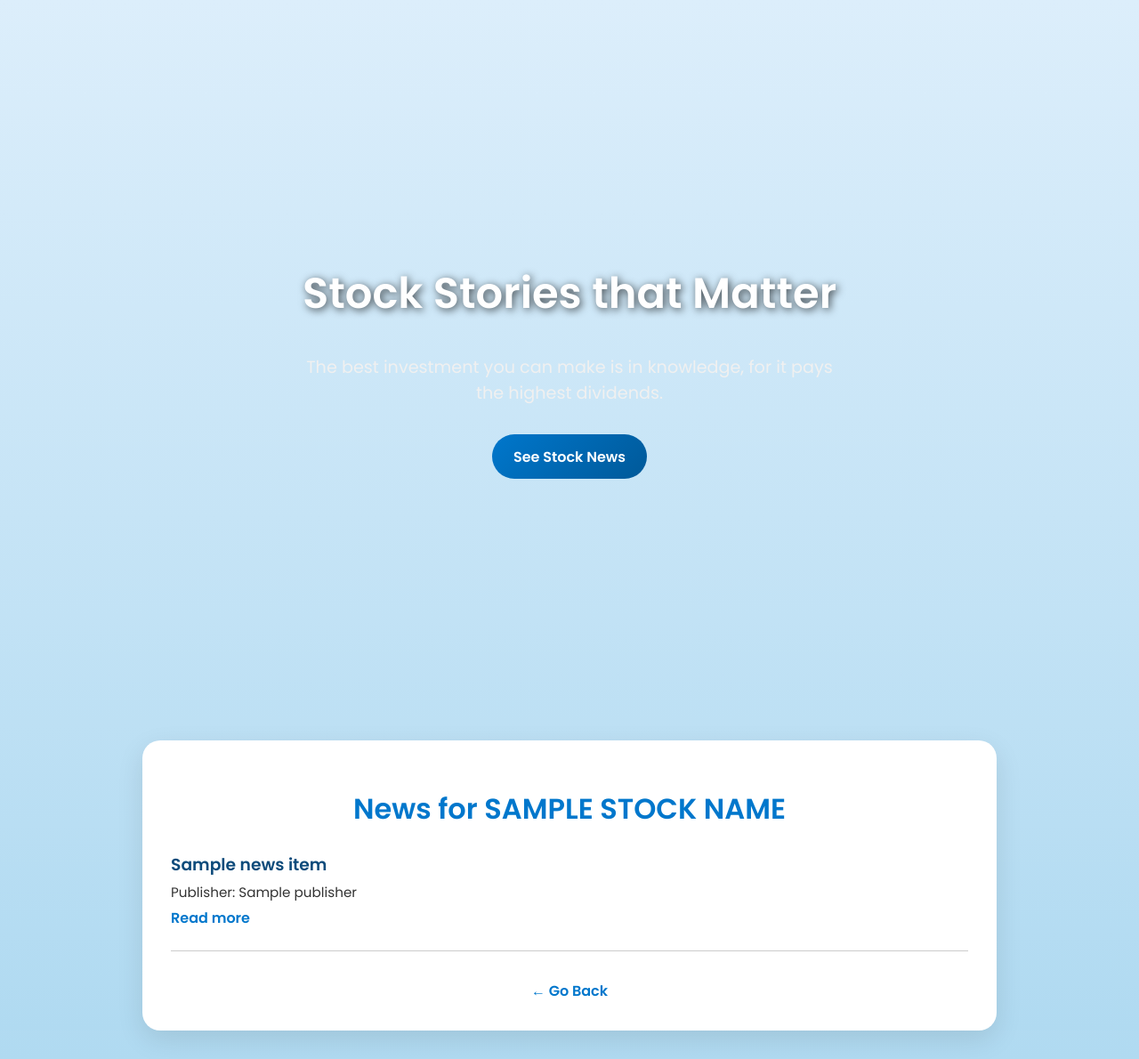
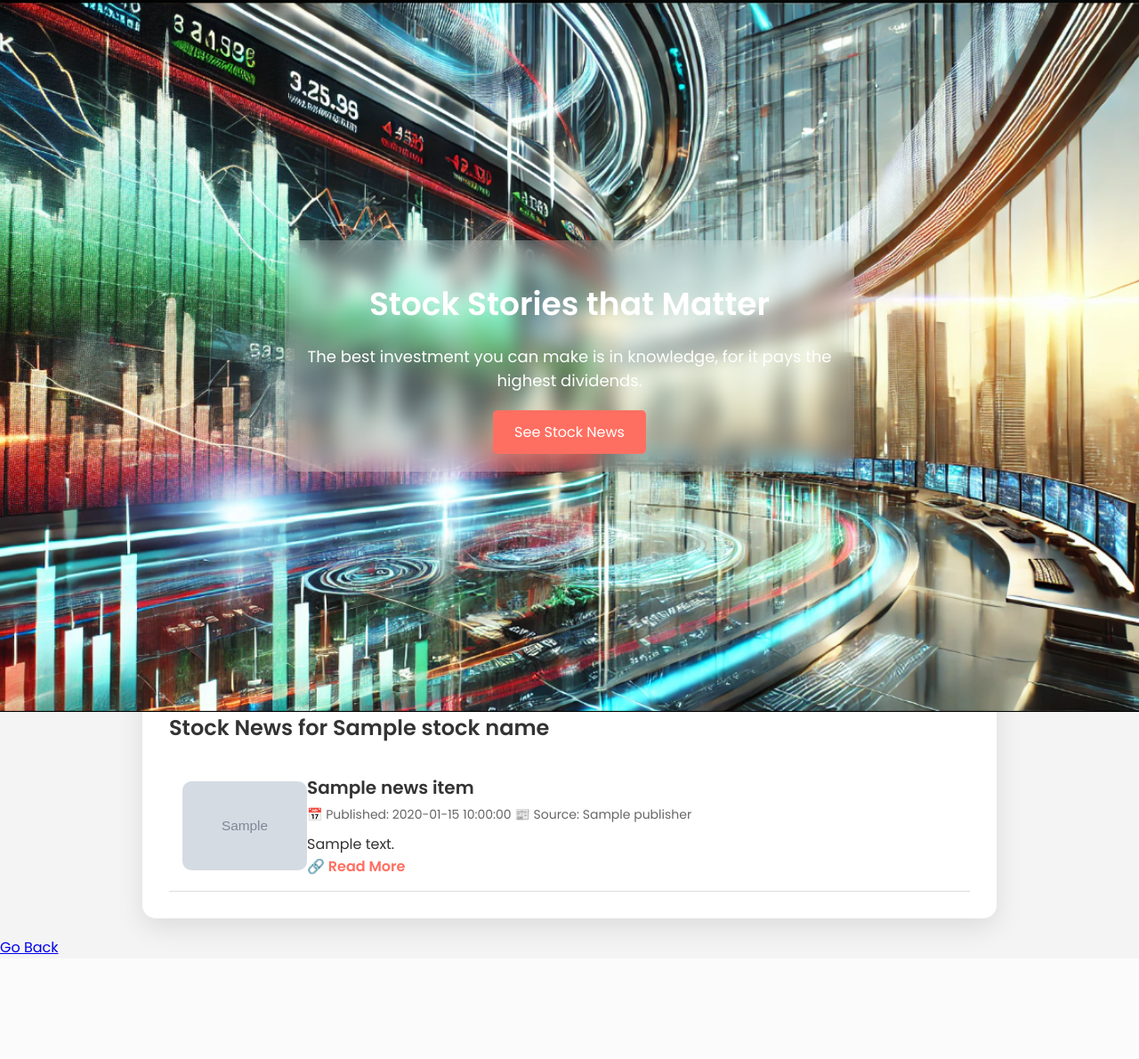
Before and after one commit to atharvapathakk/stock_Analyzer2.0_Deploy, a Flask app: template templates/news.html in a window 1280 px wide. Shown: the whole page at 89% size. After the commit the page ends 1072 px from the top, so only its background shows below. Run offline with Flask 3, Linux system fonts and the light colour scheme; the template is opened without the code that fills it: most values are stand-ins (such as "Sample title", 1, 10 or a date in 2020); grey boxes marked "Sample" are stand-in pictures.

Commit message:
Initial commit with local changes

```diff
--- a/routes.py
+++ b/routes.py
@@ -147,7 +147,7 @@ def get_news():
     stockExtension = country_to_extension[stock_extension]
     stock_name = f"{stock_symbol.lower()}{stockExtension}"
 
-    news_data = fetch_news(stock_symbol)
+    news_data = fetch_news(stock_name)
 
     if not news_data:
         news_data = [{
--- a/templates/news.html
+++ b/templates/news.html
@@ -234,194 +234,121 @@
 
 
 
+
 <!DOCTYPE html>
 <html lang="en">
 <head>
     <meta charset="UTF-8">
     <meta name="viewport" content="width=device-width, initial-scale=1.0">
-    <title>Stock News - {{ stock_name }}</title>
-    <link href="https://fonts.googleapis.com/css2?family=Poppins:wght@400;600&display=swap" rel="stylesheet">
+    <title>Stock News</title>
+    <link href="https://fonts.googleapis.com/css2?family=Poppins:wght@300;400;600&display=swap" rel="stylesheet">
     <style>
-        * {
-            box-sizing: border-box;
-        }
-
-        body, html {
+        body {
+            font-family: 'Poppins', sans-serif;
             margin: 0;
             padding: 0;
-            font-family: 'Poppins', sans-serif;
-            background: linear-gradient(180deg, #dceefb, #b0daf1);
+            background-color: #f4f4f4;
             color: #333;
         }
 
         .hero {
-            width: 100%;
-            min-height: 100vh;
+            position: relative;
+            text-align: center;
+            color: white;
+            height: 100vh;
             display: flex;
-            flex-direction: column;
+            align-items: center;
             justify-content: center;
-            align-items: center;
-            text-align: center;
-            position: relative;
-            padding: 2rem 1rem;
+            background: url('{{ url_for('static', filename='stock_market_news_image.png') }}') no-repeat center center/cover;
         }
 
-        .background {
-            position: absolute;
-            top: 0;
-            left: 0;
-            right: 0;
-            bottom: 0;
-            background: url('{{ url_for('static', filename='stock_market_news_image.png') }}') no-repeat center center/cover;
-            filter: brightness(0.8) blur(3px);
-            z-index: -1;
+        .hero-content {
+            z-index: 2;
+            max-width: 600px;
+            background: rgba(255, 255, 255, 0.2);
+            padding: 20px;
+            border-radius: 15px;
+            backdrop-filter: blur(10px);
         }
 
-        .hero-content h1 {
-            font-size: 3rem;
-            color: #fff;
-            text-shadow: 2px 2px 10px rgba(0, 0, 0, 0.7);
+        .hero h1 {
+            font-size: 36px;
+            margin-bottom: 10px;
         }
 
-        .hero-content p {
-            font-size: 1.2rem;
-            color: #f0f0f0;
-            max-width: 600px;
-            margin: 1rem auto;
+        .hero p {
+            font-size: 18px;
+            margin-bottom: 20px;
         }
 
         .btn {
-            margin-top: 1rem;
-            padding: 0.8rem 1.5rem;
-            background: linear-gradient(135deg, #0077cc, #005999);
+            display: inline-block;
+            padding: 12px 24px;
+            background-color: #ff6f61;
             color: white;
-            border: none;
-            border-radius: 25px;
-            font-size: 1rem;
-            font-weight: 600;
-            cursor: pointer;
             text-decoration: none;
-            display: inline-block;
-            transition: all 0.3s ease;
+            border-radius: 5px;
+            font-size: 16px;
+            transition: background 0.3s;
         }
 
         .btn:hover {
-            box-shadow: 0 8px 20px rgba(0, 119, 204, 0.4);
-            transform: translateY(-4px);
+            background-color: #e64a43;
         }
 
         .news-container {
-            background: #fff;
-            padding: 2rem;
-            border-radius: 20px;
-            width: 90%;
-            max-width: 960px;
-            margin: 2rem auto;
-            box-shadow: 0px 10px 30px rgba(0, 0, 0, 0.1);
-        }
-
-        .news-container h1 {
-            text-align: center;
-            color: #0077cc;
-            margin-bottom: 1.5rem;
+            max-width: 900px;
+            margin: -50px auto 20px;
+            background: white;
+            padding: 30px;
+            border-radius: 15px;
+            box-shadow: 0px 10px 30px rgba(0,0,0,0.1);
         }
 
         .news-item {
-            margin-bottom: 1.5rem;
+            display: flex;
+            align-items: center;
+            padding: 15px;
+            border-bottom: 1px solid #ddd;
+            transition: transform 0.2s ease-in-out;
         }
 
-        .news-item h3 {
-            margin: 0;
-            color: #0e4b7b;
+        .news-item:hover {
+            transform: scale(1.02);
         }
 
-        .news-item p {
-            margin: 5px 0;
-            font-size: 0.95rem;
+        .news-image {
+            width: 140px;
+            height: 100px;
+            object-fit: cover;
+            border-radius: 10px;
         }
 
-        .news-item a {
-            color: #0077cc;
+        .news-title {
+            font-size: 20px;
+            font-weight: bold;
+            margin-bottom: 5px;
+        }
+
+        .news-meta {
+            font-size: 14px;
+            color: #666;
+            margin-bottom: 10px;
+        }
+
+        .read-more {
+            color: #ff6f61;
             text-decoration: none;
             font-weight: 600;
         }
 
-        .news-item a:hover {
+        .read-more:hover {
             text-decoration: underline;
-            color: #005999;
-        }
-
-        .back-link {
-            display: block;
-            text-align: center;
-            margin-top: 2rem;
-            font-weight: 600;
-            color: #0077cc;
-            text-decoration: none;
-        }
-
-        .back-link:hover {
-            color: #005999;
-        }
-
-        hr {
-            border: none;
-            border-top: 1px solid #ccc;
-            margin: 1.5rem 0;
-        }
-
-        /* Responsive Design */
-        @media screen and (max-width: 768px) {
-            .hero-content h1 {
-                font-size: 2.2rem;
-            }
-
-            .hero-content p {
-                font-size: 1rem;
-                padding: 0 1rem;
-            }
-
-            .btn {
-                padding: 0.7rem 1.2rem;
-                font-size: 0.95rem;
-            }
-
-            .news-container {
-                padding: 1.2rem;
-            }
-
-            .news-item p {
-                font-size: 0.9rem;
-            }
-        }
-
-        @media screen and (max-width: 480px) {
-            .hero-content h1 {
-                font-size: 1.8rem;
-            }
-
-            .hero-content p {
-                font-size: 0.9rem;
-            }
-
-            .btn {
-                font-size: 0.9rem;
-            }
-
-            .news-item h3 {
-                font-size: 1rem;
-            }
-
-            .news-item p, .news-item a {
-                font-size: 0.85rem;
-            }
         }
     </style>
 </head>
 <body>
-    <!-- Hero Section -->
     <div class="hero">
-        <div class="background"></div>
         <div class="hero-content">
             <h1>Stock Stories that Matter</h1>
             <p>The best investment you can make is in knowledge, for it pays the highest dividends.</p>
@@ -429,24 +356,28 @@
         </div>
     </div>
 
-    <!-- News Section -->
-    <div id="news-section" class="news-container">
-        <h1>News for {{ stock_name.upper() }}</h1>
+    <div class="news-container" id="news-section">
+        <h2>Stock News for {{ stock_name }}</h2>
 
         {% if news_data %}
-            {% for news_item in news_data %}
+            {% for news in news_data %}
                 <div class="news-item">
-                    <h3>{{ news_item.title }}</h3>
-                    <p>Publisher: {{ news_item.publisher }}</p>
-                    <a href="{{ news_item.link }}" target="_blank">Read more</a>
+                    {% if news.image %}
+                        <img src="{{ news.image }}" alt="News Image" class="news-image">
+                    {% endif %}
+                    <div>
+                        <div class="news-title">{{ news.title }}</div>
+                        <div class="news-meta">📅 Published: {{ news.providerPublishTime }} 📰 Source: {{ news.publisher }}</div>
+                        <div class="news-summary">{{ news.summary }}</div>
+                        <a class="read-more" href="{{ news.link }}" target="_blank">🔗 Read More</a>
+                    </div>
                 </div>
-                <hr>
             {% endfor %}
         {% else %}
-            <p>No news available for this stock symbol.</p>
+            <p>No news available for this stock.</p>
         {% endif %}
+    </div>
 
-        <a href="/index" class="back-link">← Go Back</a>
-    </div>
+    <a href="{{ url_for('main.index') }}" >Go Back</a>
 </body>
 </html>
```
